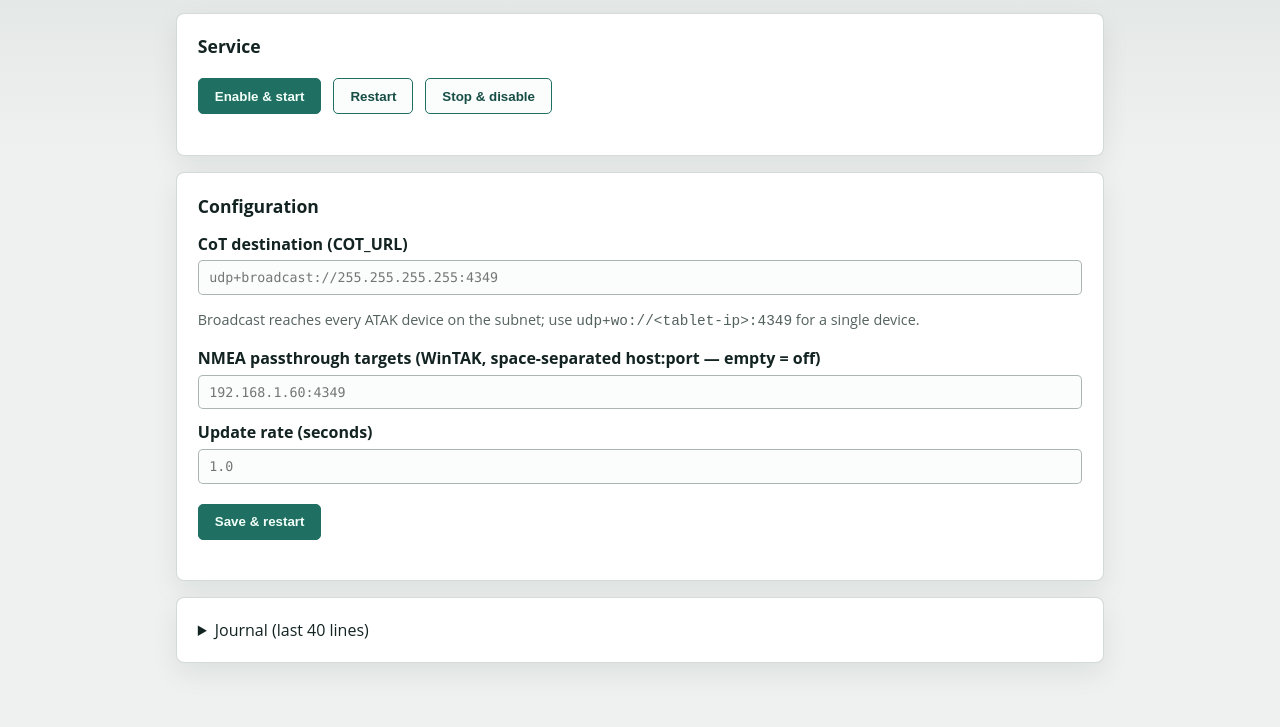
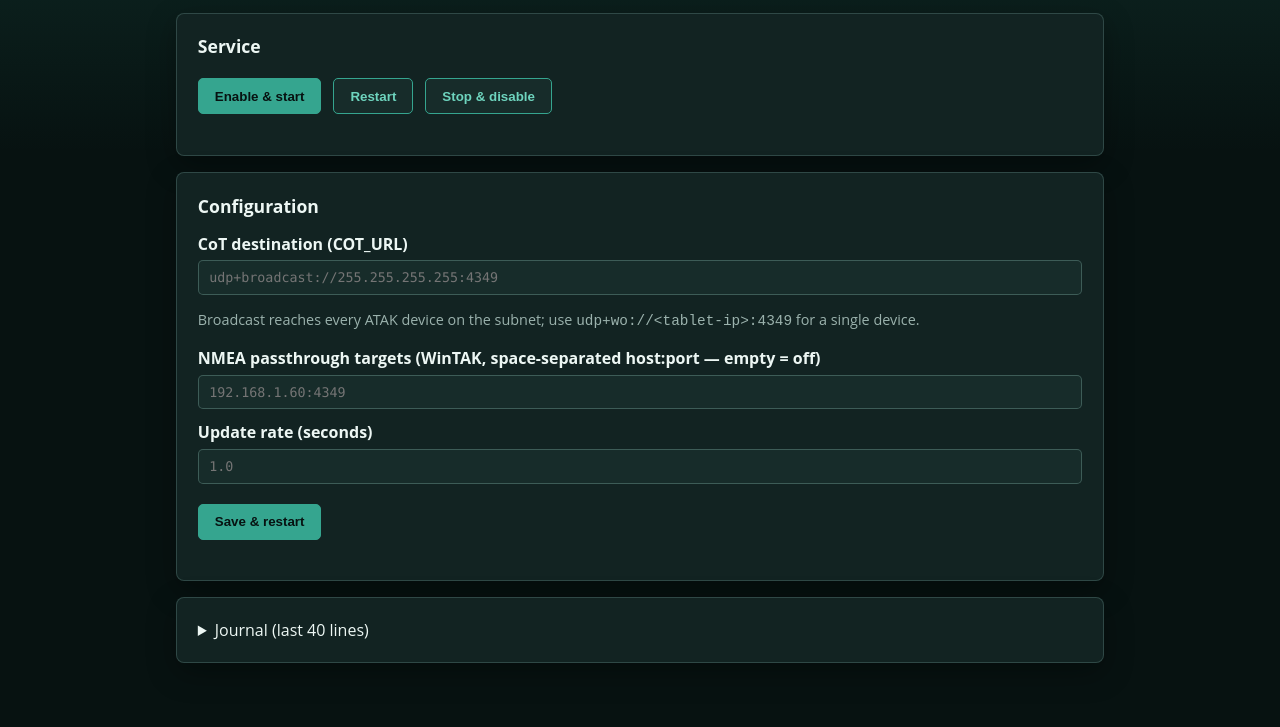
Before and after one commit to snstac/cockpit-gpstak, a plain HTML site: page index.html in a window 1280 px wide. Shown: the part 135-862 px from the top of the page. Drawn offline with Linux system fonts and the light colour scheme; a script that the page names is missing.

Commit message:
Use dark AryaOS Cockpit theme

```diff
--- a/gpstak.css
+++ b/gpstak.css
@@ -1,16 +1,17 @@
 /* GPSTAK cockpit plugin. SPDX-License-Identifier: Apache-2.0 */
 :root {
-  color-scheme: light;
-  --aos-bg: #eef1f0;
-  --aos-panel: #ffffff;
-  --aos-ink: #122322;
-  --aos-muted: #53615f;
-  --aos-border: rgba(21, 48, 47, 0.18);
-  --aos-accent: #1f6f62;
-  --aos-accent-dark: #164d45;
-  --aos-accent-ink: #f2fff8;
-  --aos-danger: #b42318;
-  --aos-ok: #257a4a;
+  color-scheme: dark;
+  --aos-bg: #071211;
+  --aos-panel: #122322;
+  --aos-panel-2: #172c2a;
+  --aos-ink: #edf7f4;
+  --aos-muted: #9bb2ad;
+  --aos-border: rgba(124, 170, 160, 0.28);
+  --aos-accent: #35a58f;
+  --aos-accent-dark: #6ed4be;
+  --aos-accent-ink: #071211;
+  --aos-danger: #ff8a7a;
+  --aos-ok: #74d8a4;
 }
 
 * {
@@ -20,7 +21,7 @@
 body {
   margin: 0;
   background:
-    linear-gradient(180deg, rgba(12, 31, 31, 0.08), rgba(12, 31, 31, 0) 18rem),
+    linear-gradient(180deg, rgba(53, 165, 143, 0.16), rgba(7, 18, 17, 0) 18rem),
     var(--aos-bg);
   color: var(--aos-ink);
   font-family: "RedHatText", "Open Sans", Helvetica, Arial, sans-serif;
@@ -50,7 +51,7 @@ body {
   background: var(--aos-panel);
   border: 1px solid var(--aos-border);
   border-radius: 8px;
-  box-shadow: 0 10px 28px rgba(14, 29, 31, 0.08);
+  box-shadow: 0 10px 30px rgba(0, 0, 0, 0.32);
 }
 
 .aos-card h2 {
@@ -71,9 +72,9 @@ body {
   width: 100%;
   margin-top: 0.35rem;
   padding: 0.55rem 0.65rem;
-  border: 1px solid rgba(21, 48, 47, 0.35);
+  border: 1px solid rgba(124, 170, 160, 0.38);
   border-radius: 5px;
-  background: #fbfdfc;
+  background: var(--aos-panel-2);
   color: var(--aos-ink);
   font-family: ui-monospace, "SFMono-Regular", Consolas, "Liberation Mono", monospace;
   font-weight: 400;
@@ -104,7 +105,7 @@ body {
   padding: 0.5rem 1rem;
   border: 1px solid var(--aos-accent);
   border-radius: 5px;
-  background: #fbfdfc;
+  background: var(--aos-panel-2);
   color: var(--aos-accent-dark);
   cursor: pointer;
   font-weight: 650;
@@ -143,6 +144,10 @@ body {
 pre {
   max-width: 100%;
   overflow-x: auto;
+  color: var(--aos-ink);
+  background: var(--aos-panel-2);
+  border: 1px solid rgba(124, 170, 160, 0.28);
+  border-radius: 6px;
   font-family: ui-monospace, "SFMono-Regular", Consolas, "Liberation Mono", monospace;
 }
 
```
